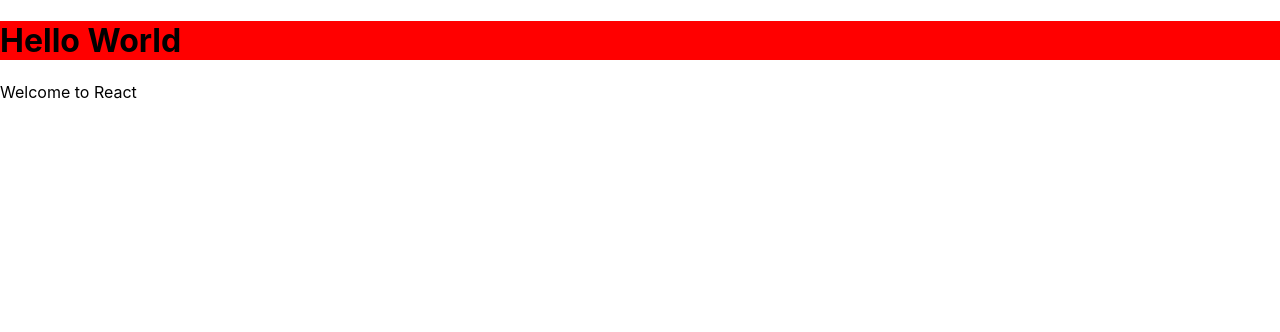
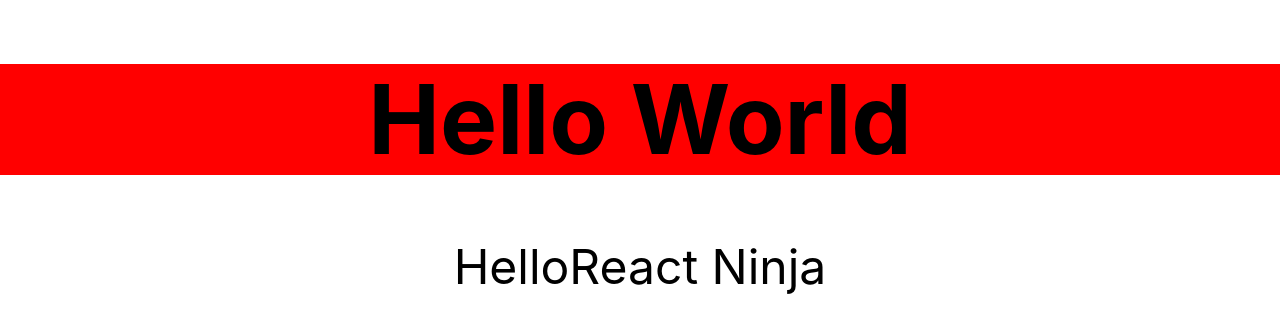
Before and after one commit to ihouwat/robofriends, a React (Create React App) app: page / in a window 1280 px wide. Shown: the top 332 px of the page. Built offline with nearby package versions, Linux system fonts and the light colour scheme.

Commit message:
created test Hello.js

```diff
--- a/package.json
+++ b/package.json
@@ -8,7 +8,8 @@
     "@testing-library/user-event": "^7.2.1",
     "react": "^16.12.0",
     "react-dom": "^16.12.0",
-    "react-scripts": "3.3.0"
+    "react-scripts": "3.3.0",
+    "tachyons": "^4.11.1"
   },
   "scripts": {
     "start": "react-scripts start",
--- a/src/Hello.js
+++ b/src/Hello.js
@@ -4,12 +4,23 @@
 class Hello extends Component {
   render() {
     return (
-      <div>
+      <div className="f1 tc">
         <h1>Hello World</h1>
-        <p>Welcome to React</p>
+        <p>{this.props.greeting}</p>
       </div>
     );
   }
 }
 
+// This example is to show that the code above works like a function
+// If you comment out the top code and activate this, we get the same result
+// const Hello = (props) => {
+//   return (
+//     <div className="f1 tc">
+//                <h1>Hello World</h1>
+//         <p>{props.greeting}</p>
+//        </div>
+//      );
+// }
+
 export default Hello
--- a/src/index.js
+++ b/src/index.js
@@ -3,8 +3,9 @@
 import './index.css';
 import Hello from './Hello.js';
 import * as serviceWorker from './serviceWorker';
+import 'tachyons';
 
-ReactDOM.render(<Hello />, document.getElementById('root'));
+ReactDOM.render(<Hello greeting={'Hello' + 'React Ninja'}/>, document.getElementById('root'));
 
 // If you want your app to work offline and load faster, you can change
 // unregister() to register() below. Note this comes with some pitfalls.
```
Also changed, not shown: 1 other file (tests, documents, lock files or other folders).
